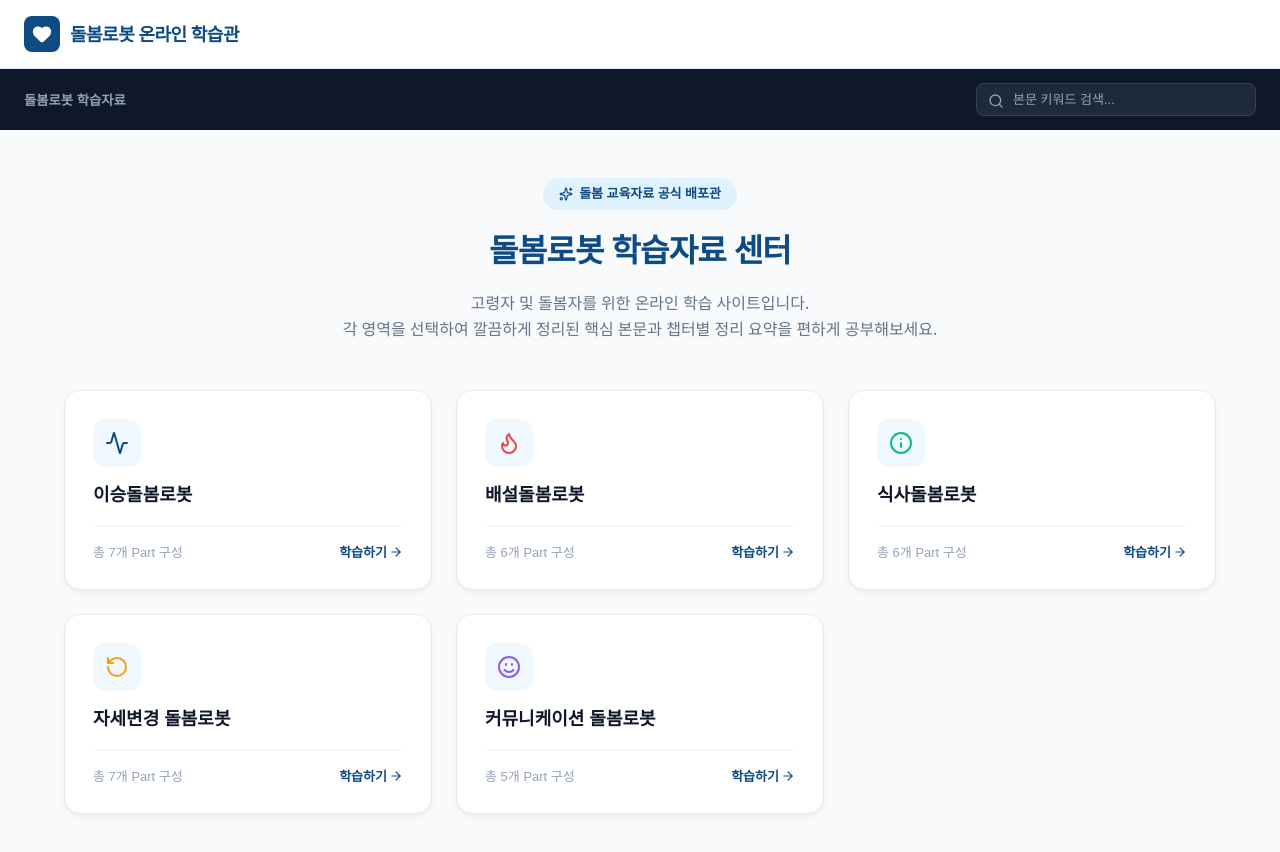
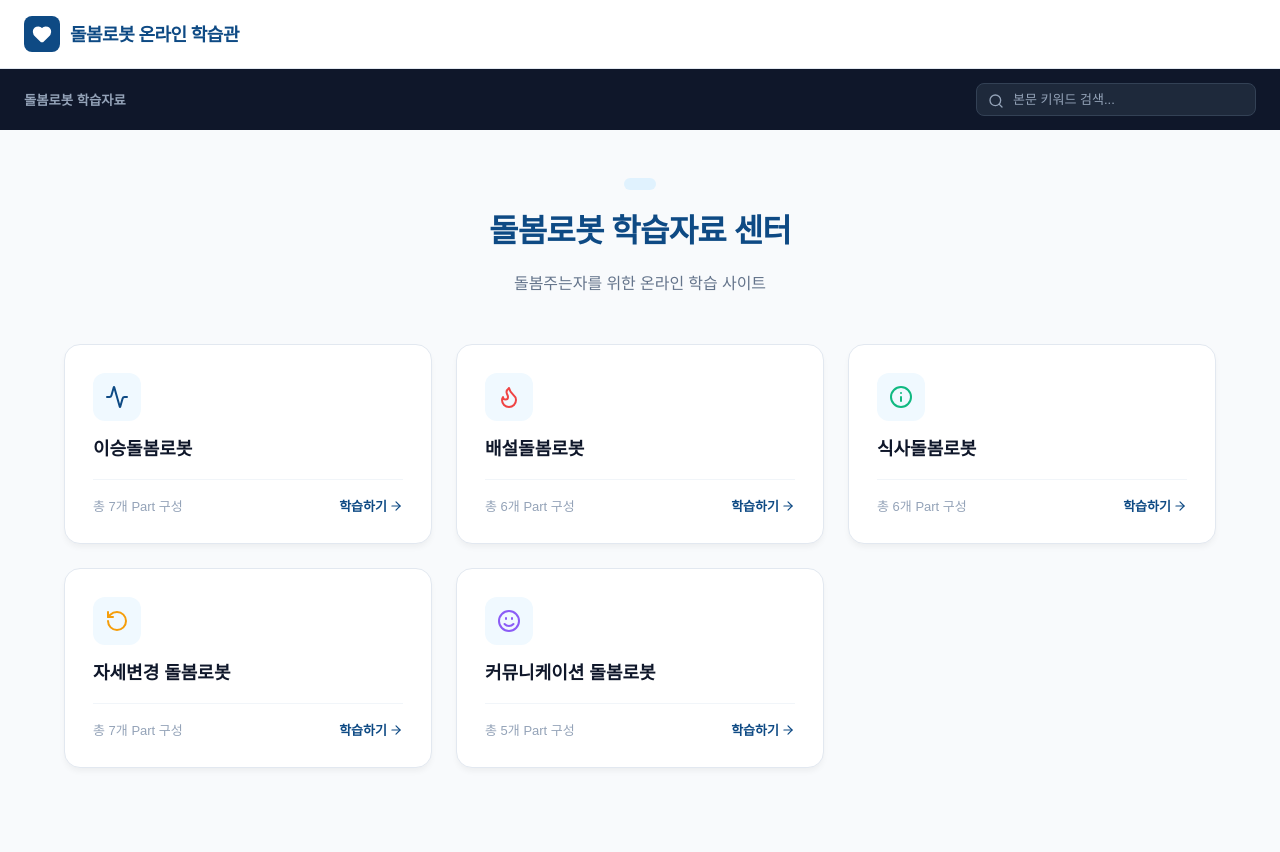
Before and after one commit to yenakr/study, a React (Vite) app: page / in a window 1280 px wide. Shown: the top 852 px of the page. After the commit the page ends 816 px from the top, so only its background shows below. Built offline with nearby package versions, Linux system fonts and the light colour scheme.

Commit message:
Update wording in App.tsx

```diff
--- a/src/App.tsx
+++ b/src/App.tsx
@@ -222,7 +222,7 @@ export default function App() {
             }}
           />
           <div className="img-helper" style={{ display: 'none', padding: '20px', border: '2px dashed #cbd5e1', borderRadius: '8px', backgroundColor: '#ffffff', color: '#64748b', fontSize: '13px', textAlign: 'center', marginBottom: '8px', width: '100%', maxWidth: '400px' }}>
-            🖼️ <strong>{prefix}_fig{figNum}.png</strong> 이미지를 등록해 주세요.<br/>
+            🖼️ <strong>{prefix}_fig{figNum}.png</strong> 이미지를 등록해 주세요.<br />
             <span style={{ fontSize: '11px', color: '#94a3b8' }}>(public/images/ 폴더 안에 해당 파일명으로 이미지를 넣어주세요)</span>
           </div>
           <span style={{ fontSize: '14px', fontWeight: 'bold', color: '#0E4A84' }}>
@@ -258,7 +258,7 @@ export default function App() {
             }}
           />
           <div className="tbl-helper" style={{ display: 'none', padding: '20px', border: '2px dashed #cbd5e1', borderRadius: '8px', backgroundColor: '#ffffff', color: '#64748b', fontSize: '13px', textAlign: 'center', marginBottom: '8px', width: '100%', maxWidth: '400px' }}>
-            📊 <strong>{prefix}_table{tblNum}.png</strong> 이미지를 등록해 주세요.<br/>
+            📊 <strong>{prefix}_table{tblNum}.png</strong> 이미지를 등록해 주세요.<br />
             <span style={{ fontSize: '11px', color: '#94a3b8' }}>(public/images/ 폴더 안에 해당 파일명으로 이미지를 넣어주세요)</span>
           </div>
           <span style={{ fontSize: '14px', fontWeight: 'bold', color: '#0f766e' }}>
@@ -443,12 +443,10 @@ export default function App() {
               {/* Main Headline */}
               <div style={{ textAlign: 'center', maxWidth: '720px', margin: '0 auto', display: 'flex', flexDirection: 'column', gap: '16px' }}>
                 <span style={{ backgroundColor: '#e0f2fe', color: '#0E4A84', fontSize: '13px', fontWeight: 'bold', padding: '6px 16px', borderRadius: '9999px', alignSelf: 'center', display: 'inline-flex', alignItems: 'center', gap: '6px' }}>
-                  <Sparkles size={14} /> 돌봄 교육자료 공식 배포관
                 </span>
                 <h1 style={{ fontSize: '32px', fontWeight: '800', color: '#0E4A84', letterSpacing: '-0.75px' }}>돌봄로봇 학습자료 센터</h1>
                 <p style={{ fontSize: '16px', color: '#64748b', lineHeight: '1.65', fontWeight: '500' }}>
-                  고령자 및 돌봄자를 위한 온라인 학습 사이트입니다.<br />
-                  각 영역을 선택하여 깔끔하게 정리된 핵심 본문과 챕터별 정리 요약을 편하게 공부해보세요.
+                  돌봄주는자를 위한 온라인 학습 사이트<br />
                 </p>
               </div>
 
```
